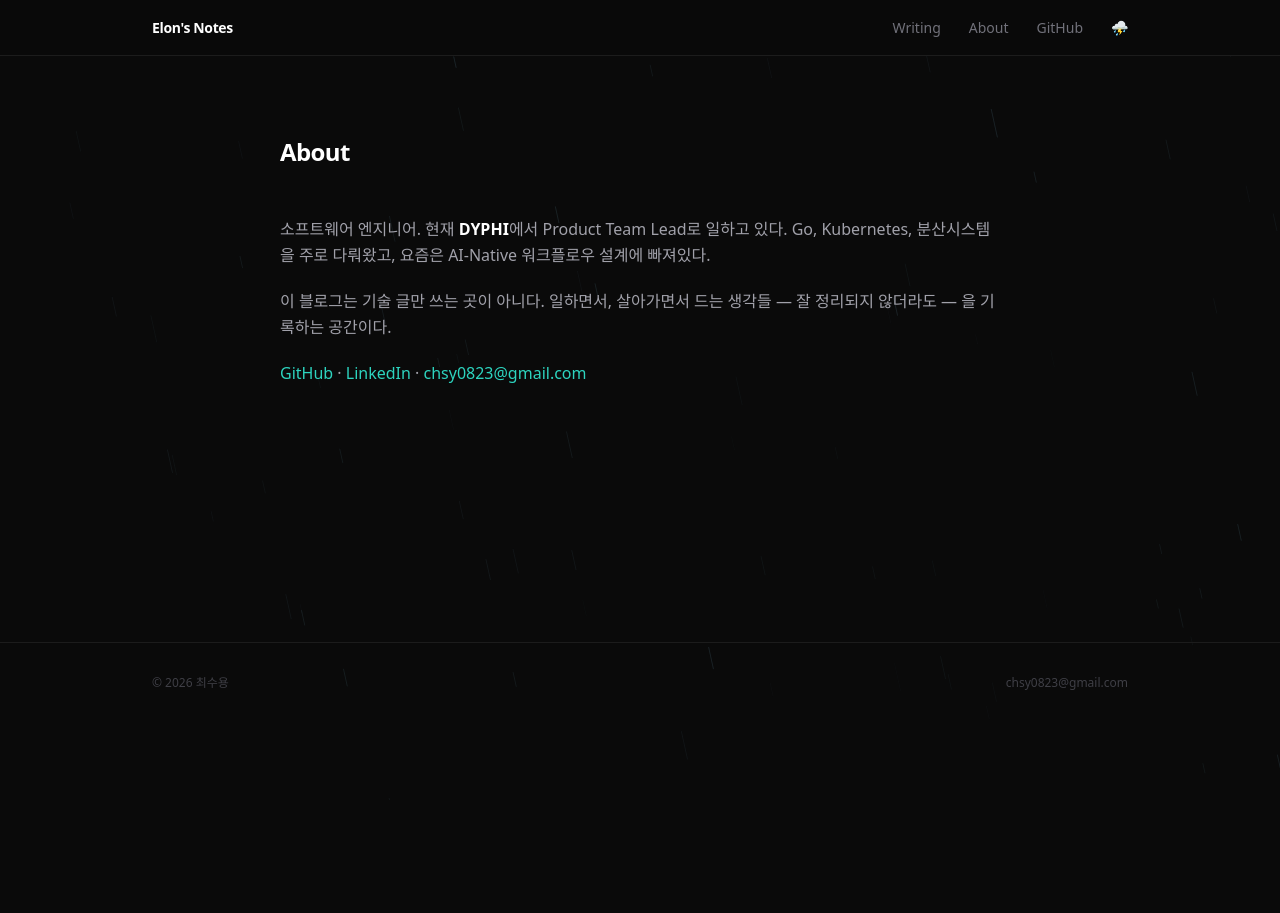
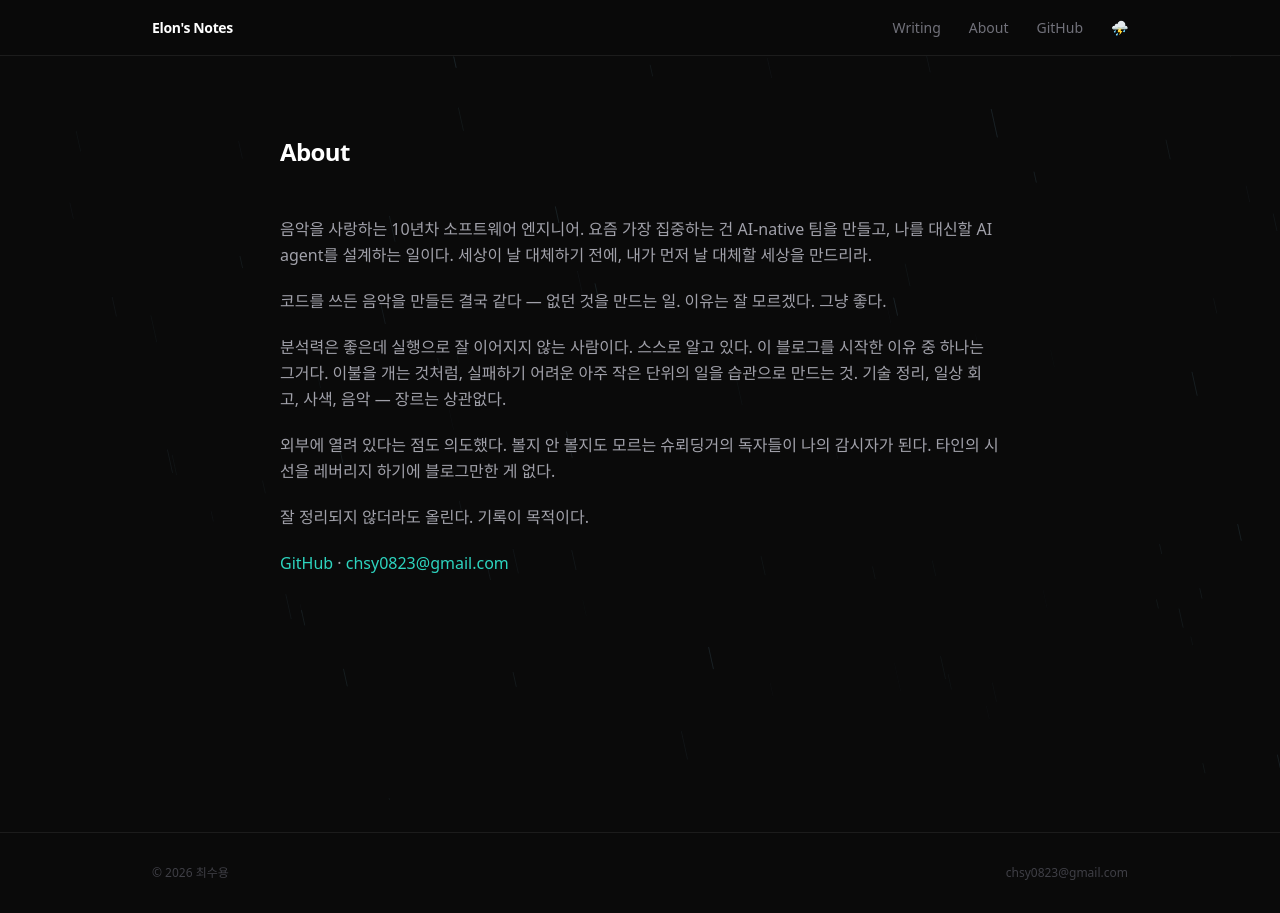
Before and after one commit to chsy0823/chsy0823.github.io, an Astro site: page /about in a window 1280 px wide. Before the commit the page ends 800 px from the top, so only its background shows below. Built offline with nearby package versions, Linux system fonts and the light colour scheme; Astro itself is replaced by a stand-in of ours; a web font is replaced by a local one.

Commit message:
feat: update about page with personal philosophy and voice

```diff
--- a/src/pages/about.astro
+++ b/src/pages/about.astro
@@ -2,7 +2,7 @@
 import BaseLayout from '../layouts/BaseLayout.astro';
 ---
 
-<BaseLayout title="About" description="Elon Choi — Software Engineer & Product Lead">
+<BaseLayout title="About" description="음악을 사랑하는 10년차 소프트웨어 엔지니어">
   <section class="max-w-3xl mx-auto px-6 pt-20 pb-32">
     <h1 class="text-2xl font-bold text-white mb-12 tracking-tight">About</h1>
 
@@ -12,19 +12,29 @@ import BaseLayout from '../layouts/BaseLayout.astro';
       prose-strong:text-white">
 
       <p>
-        소프트웨어 엔지니어. 현재 <strong>DYPHI</strong>에서 Product Team Lead로 일하고 있다.
-        Go, Kubernetes, 분산시스템을 주로 다뤄왔고, 요즘은 AI-Native 워크플로우 설계에 빠져있다.
+        음악을 사랑하는 10년차 소프트웨어 엔지니어. 요즘 가장 집중하는 건 AI-native 팀을 만들고,
+        나를 대신할 AI agent를 설계하는 일이다. 세상이 날 대체하기 전에, 내가 먼저 날 대체할 세상을 만드리라.
       </p>
 
       <p>
-        이 블로그는 기술 글만 쓰는 곳이 아니다. 일하면서, 살아가면서 드는 생각들 —
-        잘 정리되지 않더라도 — 을 기록하는 공간이다.
+        코드를 쓰든 음악을 만들든 결국 같다 — 없던 것을 만드는 일. 이유는 잘 모르겠다. 그냥 좋다.
       </p>
 
       <p>
+        분석력은 좋은데 실행으로 잘 이어지지 않는 사람이다. 스스로 알고 있다.
+        이 블로그를 시작한 이유 중 하나는 그거다. 이불을 개는 것처럼, 실패하기 어려운
+        아주 작은 단위의 일을 습관으로 만드는 것. 기술 정리, 일상 회고, 사색, 음악 — 장르는 상관없다.
+      </p>
+
+      <p>
+        외부에 열려 있다는 점도 의도했다. 볼지 안 볼지도 모르는 슈뢰딩거의 독자들이 나의 감시자가 된다.
+        타인의 시선을 레버리지 하기에 블로그만한 게 없다.
+      </p>
+
+      <p>잘 정리되지 않더라도 올린다. 기록이 목적이다.</p>
+
+      <p>
         <a href="https://github.com/chsy0823" target="_blank" rel="noopener">GitHub</a>
-        {' · '}
-        <a href="https://linkedin.com/in/elonchoi" target="_blank" rel="noopener">LinkedIn</a>
         {' · '}
         <a href="mailto:chsy0823@gmail.com">chsy0823@gmail.com</a>
       </p>
```
